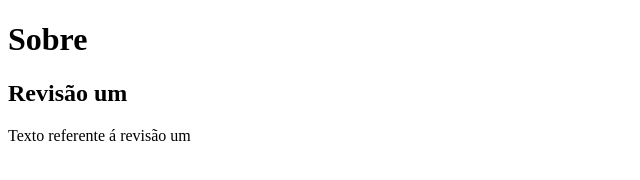
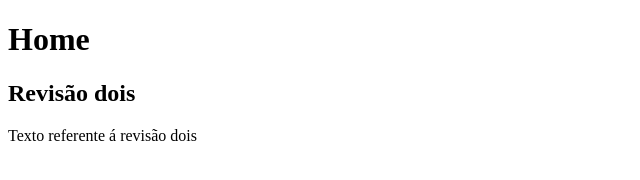
Before and after one commit to Joao-V-Queiroz/projeto_git_curso, a plain HTML site: page index.html in a window 1280 px wide. Shown: the full height of the page, 0-640 px from the left. Drawn offline with Linux system fonts and the light colour scheme.

Commit message:
Revisão dois

```diff
--- a/index.html
+++ b/index.html
@@ -6,8 +6,8 @@
     <title>Projeto curso Git</title>
 </head>
 <body>
-    <h1>Sobre</h1>
-    <h2>Revisão um</h2>
-    <p>Texto referente á revisão um</p>
+    <h1>Home</h1>
+    <h2>Revisão dois</h2>
+    <p>Texto referente á revisão dois</p>
 </body>
 </html>
```
